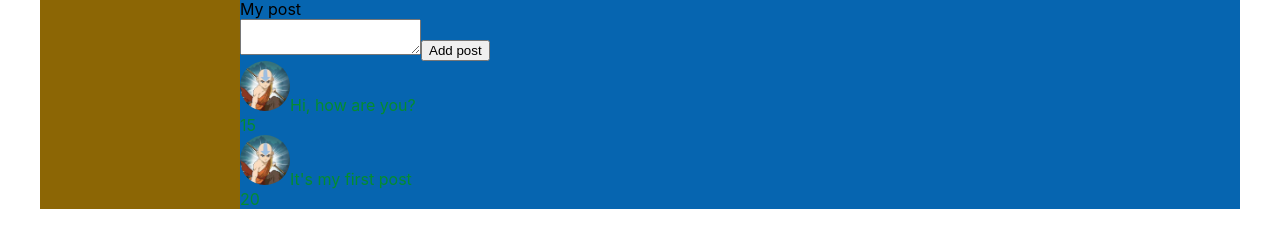
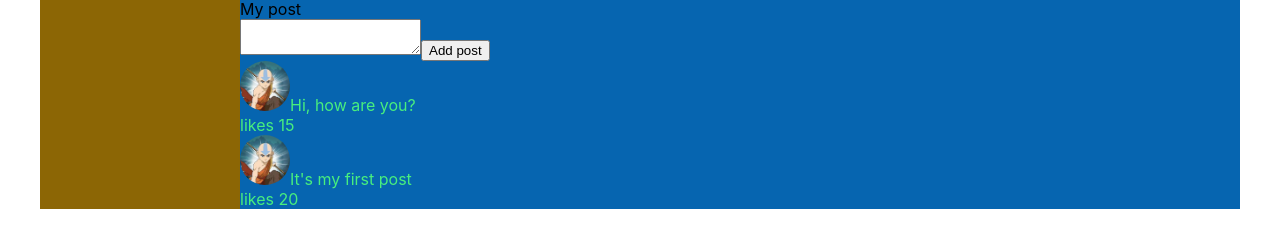
Before and after one commit to Dadeev/samurai-way, a React (Create React App) app: page / in a window 1280 px wide. Shown: the part 385-632 px from the top of the page. Built offline with nearby package versions, Linux system fonts and the light colour scheme.

Commit message:
refactor: correct color for text

```diff
--- a/src/Components/Profile/MyPosts/Post/Post.module.css
+++ b/src/Components/Profile/MyPosts/Post/Post.module.css
@@ -1,5 +1,5 @@
 .item {
-    color: #058c30;
+    color: #48ee7e;
 }
 .item img {
     width: 50px;
--- a/src/Components/Profile/MyPosts/Post/Post.tsx
+++ b/src/Components/Profile/MyPosts/Post/Post.tsx
@@ -14,7 +14,7 @@ export const Post: React.FC<PostType> = (props) => {
                 alt=""/>
             {props.message}
             <div>
-                <span>{props.likes}</span>
+                <span>likes</span> {props.likes}
             </div>
         </div>
     )
```
